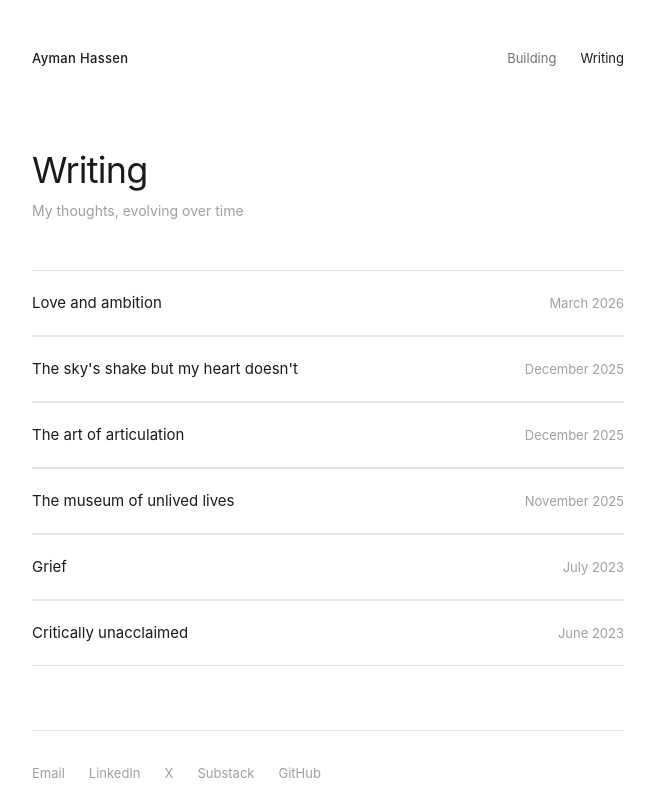
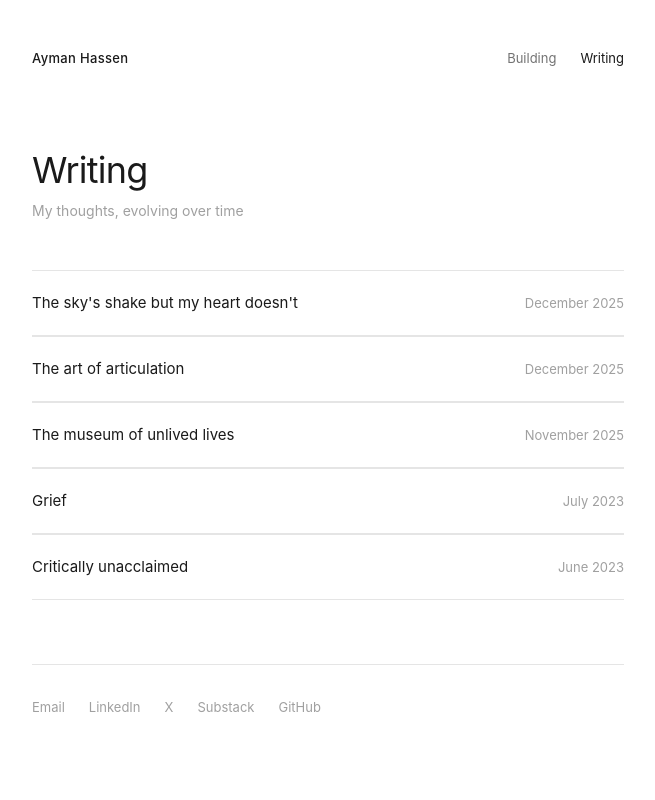
Before and after one commit to aymanhalloween/ayman, a Next.js app: page /writing in a window 1280 px wide. Shown: the whole page, without its empty margins (312-967 px from the left). Built offline with nearby package versions, Linux system fonts and the light colour scheme.

Commit message:
remove Kahlil's essay (love-and-ambition), keep only Ayman's 5 essays

```diff
--- a/app/writing/[slug]/articles.ts
+++ b/app/writing/[slug]/articles.ts
@@ -310,50 +310,4 @@ export const articles: Record<string, Article> = {
     ],
   },
 
-  'love-and-ambition': {
-    title: 'Love and ambition',
-    date: 'March 30, 2026',
-    content: [
-      { type: 'p', text: 'Not infrequently, someone will look at me and assume that because I pursue my career aggressively, I must not be all that interested in prioritizing a long-term relationship. That could not be further from the truth.' },
-      { type: 'p', text: 'If anything, the opposite is true.' },
-      { type: 'p', text: 'The older I get, the more I\u2019ve come to see relationships as one of the most meaningful parts of life. Not as a nice-to-have. Not as something ornamental. Not as a reward you collect once you\u2019ve achieved enough. But as one of the richest and most transformative experiences a person can have.' },
-      { type: 'p', text: 'And yet, we seem to tell a very different story about ambitious people.' },
-      { type: 'p', text: 'We often assume that people who care deeply about their work must be poorly suited for commitment. That serious ambition and serious partnership sit in tension with one another. That if someone is truly focused, they must be emotionally unavailable, relationally unserious, or at least unwilling to make the kinds of compromises intimacy requires.' },
-      { type: 'p', text: 'That narrative persists because, at times, it reflects something real.' },
-      { type: 'p', text: 'Some high performers do see dating and relationships as distractions. Some people postpone commitment until they reach a certain level of financial security. Others, more quietly, delay partnership until they feel their future success will make them more desirable. Until they are more established. More impressive. More in line with the status they imagine they\u2019re on track to earn.' },
-      { type: 'p', text: 'You can see this logic everywhere. In founder circles, where phrases like \u201Cno dating until Series B\u201D get thrown around half-jokingly and half-seriously. In the steadily rising age of marriage. In the way modern life encourages people to optimize every category except the ones that ask the most from them emotionally.' },
-      { type: 'p', text: 'What feels tragic to me is not simply that people are waiting. It\u2019s what the waiting reveals.' },
-      { type: 'p', text: 'It reveals that many people have come to think of love as something you become eligible for later. Something downstream of achievement. Something to be pursued once the company is stable, once the money is there, once the body looks right, once the uncertainty is gone, once you finally become the kind of person worthy of the kind of person you want.' },
-      { type: 'p', text: 'But I think that gets the order wrong.' },
-      { type: 'p', text: 'Love is not a reward for success.' },
-      { type: 'p', text: 'A healthy relationship is not something you earn after you\u2019ve completed your real work. It is, in many ways, part of the real work. Not because everyone needs to be in a relationship, and not because partnership is morally superior to being single, but because intimacy asks things of you that career achievement alone often cannot.' },
-      { type: 'p', text: 'It asks for self-awareness. It asks for honesty. It asks for the ability to listen without immediately defending yourself. It asks for the discipline to tell the truth kindly. It asks for the maturity to distinguish between discomfort and incompatibility. It asks for the capacity to hold your own convictions while making room for another person\u2019s needs, history, fears, preferences, and vision of the future.' },
-      { type: 'p', text: 'In that sense, relationships are not anti-ambition. They are one of the highest tests of it.' },
-      { type: 'p', text: 'Not ambition in the shallow sense. Not the desire to accumulate status, admiration, or leverage. But ambition in the deeper sense: the desire to become more whole, more honest, more capable of building something meaningful with your life.' },
-      { type: 'p', text: 'Relationships are a skill.' },
-      { type: 'p', text: 'That line can sound cold if you say it wrong, as though love were a technical system to master. That is not what I mean. I mean that contending with the nuances of two people with different lived experiences, communication styles, wounds, longings, and assumptions is real work. It requires practice. It requires humility. It requires feedback. It requires repair.' },
-      { type: 'p', text: 'And like any skill worth having, it confronts you with tensions that do not resolve cleanly.' },
-      { type: 'p', text: 'There is being true to yourself, your beliefs, and your vision of the future, and then there is being amenable to change and genuinely building in someone else\u2019s preferences and opinions.' },
-      { type: 'p', text: 'There is receiving critical feedback openly, and then there is standing up for your lived experience without blame or collapse.' },
-      { type: 'p', text: 'There is wanting fulfillment and ease, and then there is recognizing where it is your responsibility to help co-create that dynamic instead of passively expecting it to appear.' },
-      { type: 'p', text: 'There is the desire to be fully known, and then there is the fear that being fully known may require you to change.' },
-      { type: 'p', text: 'There is the instinct to protect your independence, and then there is the call to become interdependent without disappearing.' },
-      { type: 'p', text: 'Relationships are filled with contradictions. They contain optimization functions that often feel like they are running in opposite directions. They ask you to be both softer and stronger. Clearer and more flexible. More rooted in yourself and less consumed by yourself.' },
-      { type: 'p', text: 'That complexity is part of what makes them so beautiful.' },
-      { type: 'p', text: 'I did not come to this perspective accidentally. My interest in love and relationships has been long-running and, in some ways, oddly cumulative.' },
-      { type: 'p', text: 'It started in a very internet-era way. Watching WoodysGamertag videos in middle school. Then it progressed into talks like Alain de Botton\u2019s On Love. Later, it deepened into marriage and family therapy research: Murray Bowen\u2019s Family Systems Theory and differentiation of self, John Bowlby\u2019s Attachment Theory, and the work of John and Julie Gottman on relational breakdown, repair, and attunement.' },
-      { type: 'p', text: 'What drew me in was not just the romance of it all. It was the rigor.' },
-      { type: 'p', text: 'The realization that love is not sustained by chemistry alone. That compatibility is not a static trait you discover once, but something you build and renegotiate over time. That many of the things people call \u201Cbad luck\u201D in relationships are, at least in part, patterns. Patterns of reactivity. Patterns of avoidance. Patterns of misattunement. Patterns of choosing people who confirm old emotional conclusions. Patterns of not saying what you mean until resentment says it for you.' },
-      { type: 'p', text: 'To study relationships seriously is to realize how much of love is not fantasy but formation. And that is part of why I resist the idea that ambitious people should defer it.' },
-      { type: 'p', text: 'I think some people do this because they genuinely believe companionship will interfere with their goals. But I think many others do it for a more vulnerable reason: they are afraid of entering a domain where achievement does not protect them in the same way.' },
-      { type: 'p', text: 'Work often rewards control, competence, and force of will. Love exposes where those tools stop working.' },
-      { type: 'p', text: 'And maybe that is part of why some people prefer to wait. Achievement can feel cleaner than intimacy. More legible. More controllable. Relationships, by contrast, force a confrontation with the parts of yourself that do not respond to optimization nearly as easily. But that is exactly why they matter.' },
-      { type: 'p', text: 'I do not think companionship should be treated as something we earn after becoming impressive enough. I do not think marriage is for people who have finally \u201Cmade it.\u201D I do not think ambition and devotion are at odds.' },
-      { type: 'p', text: 'I think some of the most ambitious people I know are deeply motivated by the idea of building a beautiful life with someone else. Not once their real life begins. As part of it.' },
-      { type: 'p', text: 'To want love seriously is not evidence that someone lacks drive.' },
-      { type: 'p', text: 'To pursue work intensely is not evidence that someone is incapable of commitment.' },
-      { type: 'p', text: 'If anything, perhaps the real question is whether a person\u2019s ambition is expansive enough to include intimacy. Whether it is sturdy enough to make room for partnership, sacrifice, and mutual becoming. Whether it is aimed merely at individual ascent or at building a life that is actually worth arriving at.' },
-    ],
-  },
-
 };
--- a/app/writing/essays.ts
+++ b/app/writing/essays.ts
@@ -1,10 +1,4 @@
 export const essays = [
-  {
-    slug: 'love-and-ambition',
-    title: 'Love and ambition',
-    date: 'March 2026',
-    description: 'On the false tension between career and commitment.',
-  },
   {
     slug: 'the-skys-shake-but-my-heart-doesnt',
     title: 'The sky\'s shake but my heart doesn\'t',
```
